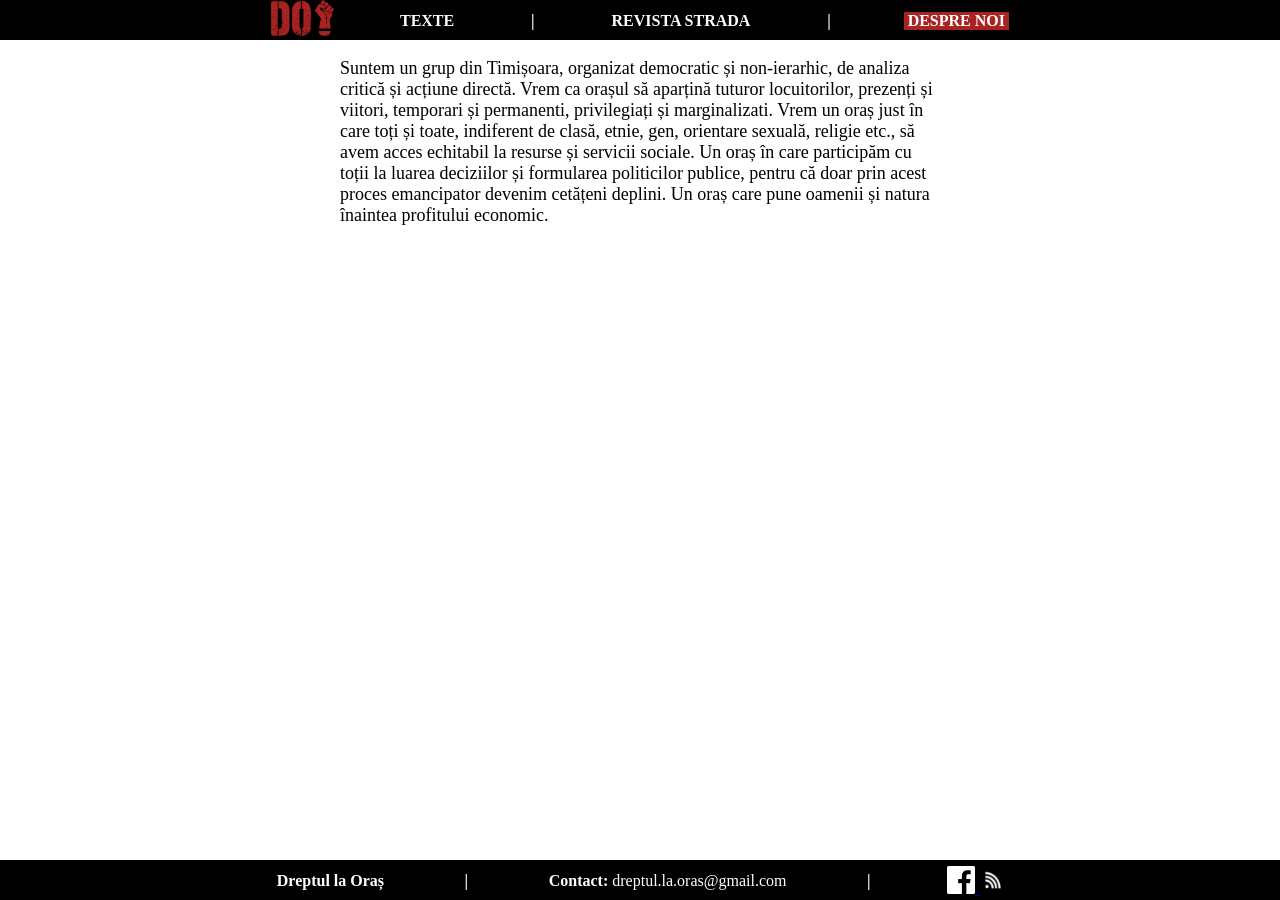
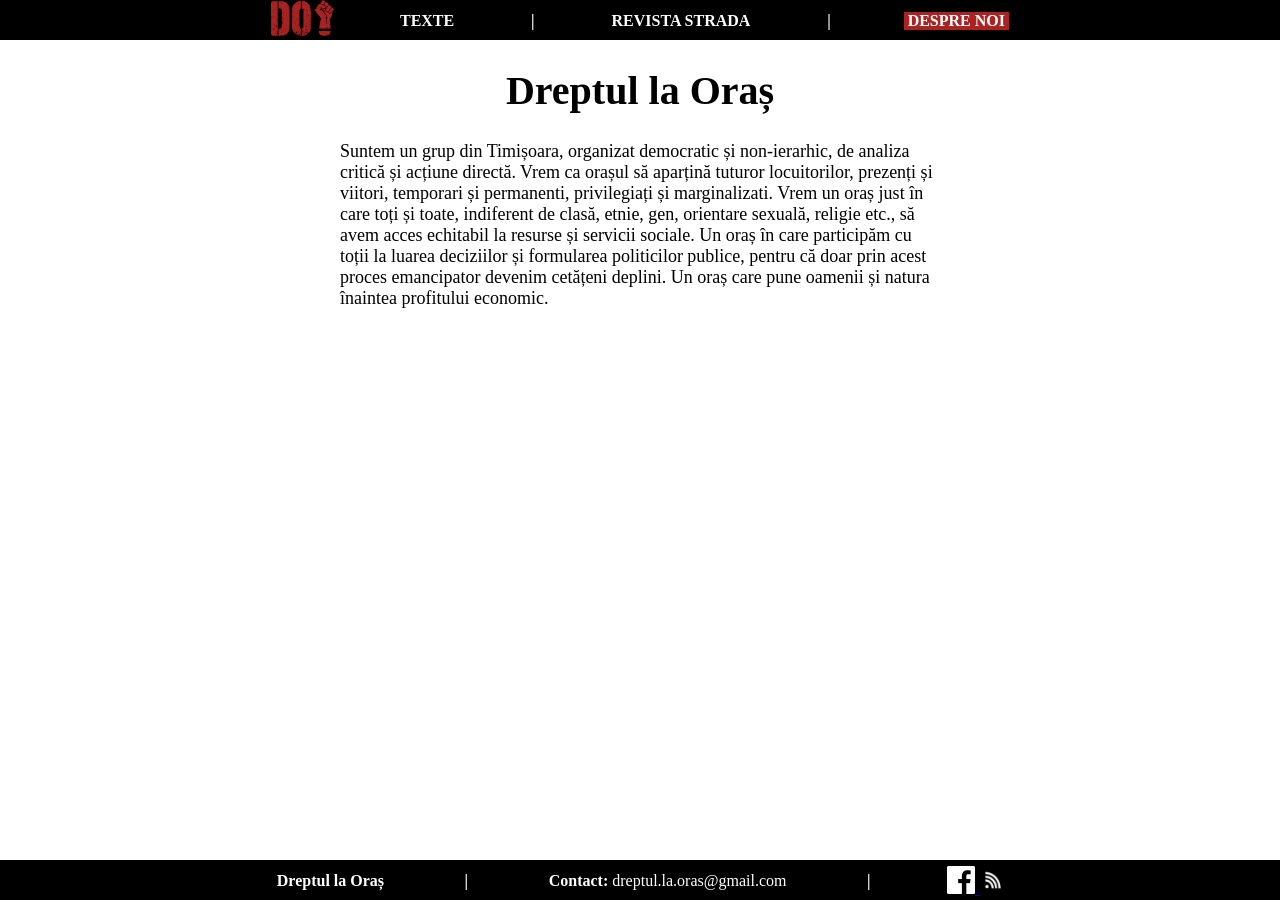
Before and after one commit to dreptul-la-oras/dreptul-la-oras.github.io, a Jekyll site: the page built from pages/about.md, in a window 1280 px wide. Built offline with Jekyll 4.4.1, drawn with Linux system fonts in a browser that asks for light colours.

Commit message:
Fix about page

```diff
--- /dev/null
+++ b/assets/css/about.css
@@ -0,0 +1,7 @@
+.about {
+}
+
+.about h1 {
+    font-size: var(--font-title-standalone);
+    text-align: center;
+}
--- a/pages/about.md
+++ b/pages/about.md
@@ -1,10 +1,16 @@
 ---
 id: about
 layout: main
-description: "Lorem ipsum dolor sit amet, consectetur adipiscing elit. Mauris a tempor diam, vel accumsan orci. Donec vitae finibus massa. Pellentesque."
-keywords: "Lorem ipsum dolor sit amet."
+description: "Despre Dreptul la Oraș Timișoara"
+keywords: "about,despre"
 title: About
 permalink: /about.html
+
+css:
+  - /assets/css/about.css
 ---
+<div class="about">
+    <h1> Dreptul la Oraș </h1>
+</div>
 
 Suntem un grup din Timișoara, organizat democratic și non-ierarhic, de analiza critică și acțiune directă. Vrem ca orașul să aparțină tuturor locuitorilor, prezenți și viitori, temporari și permanenti, privilegiați și marginalizati. Vrem un oraș just în care toți și toate, indiferent de clasă, etnie, gen, orientare sexuală, religie etc., să avem acces echitabil la resurse și servicii sociale. Un oraș în care participăm cu toții la luarea deciziilor și formularea politicilor publice, pentru că doar prin acest proces emancipator devenim cetățeni deplini. Un oraș care pune oamenii și natura înaintea profitului economic.
```
